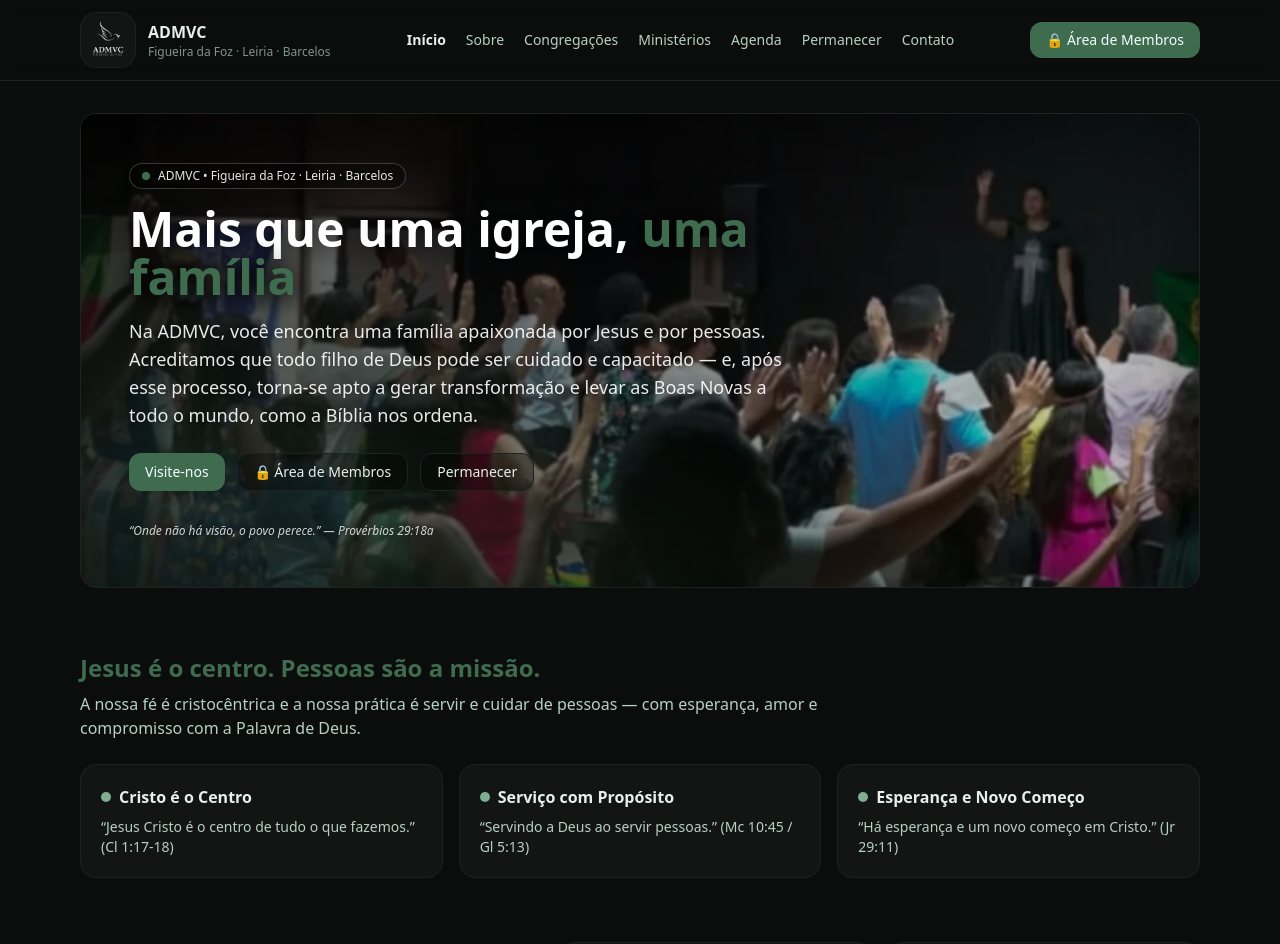
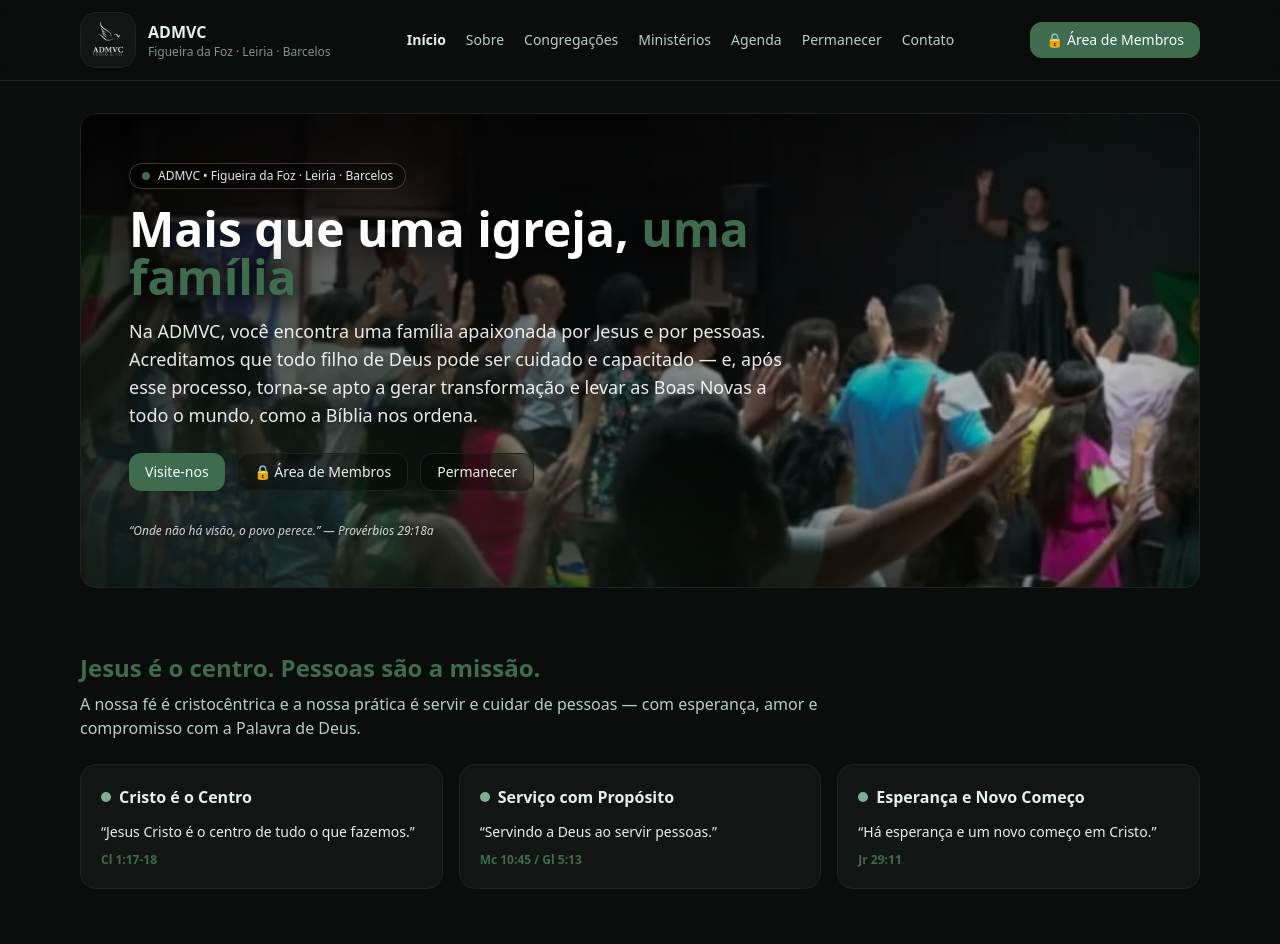
Before and after one commit to libertrendz/admvc-site, a Next.js app: page / in a window 1280 px wide. Shown: the top 944 px of the page. Built offline with nearby package versions, Linux system fonts and the light colour scheme.

Commit message:
Update page.tsx

```diff
--- a/app/page.tsx
+++ b/app/page.tsx
@@ -101,15 +101,18 @@ export default function HomePage() {
         <div className="grid gap-4 md:grid-cols-3">
           <FeatureCard
             title="Cristo é o Centro"
-            desc='“Jesus Cristo é o centro de tudo o que fazemos.” (Cl 1:17-18)'
+            text="Jesus Cristo é o centro de tudo o que fazemos."
+            reference="Cl 1:17-18"
           />
           <FeatureCard
             title="Serviço com Propósito"
-            desc='“Servindo a Deus ao servir pessoas.” (Mc 10:45 / Gl 5:13)'
+            text="Servindo a Deus ao servir pessoas."
+            reference="Mc 10:45 / Gl 5:13"
           />
           <FeatureCard
             title="Esperança e Novo Começo"
-            desc='“Há esperança e um novo começo em Cristo.” (Jr 29:11)'
+            text="Há esperança e um novo começo em Cristo."
+            reference="Jr 29:11"
           />
         </div>
       </section>
@@ -238,7 +241,17 @@ export default function HomePage() {
   );
 }
 
-function FeatureCard({ title, desc }: { title: string; desc: string }) {
+function FeatureCard({
+  title,
+  desc,
+  text,
+  reference
+}: {
+  title: string;
+  desc?: string;
+  text?: string;
+  reference?: string;
+}) {
   return (
     <div className="rounded-2xl border border-soft bg-bg2 p-5">
       <div className="flex items-center gap-2">
@@ -248,7 +261,17 @@ function FeatureCard({ title, desc }: { title: string; desc: string }) {
         />
         <h3 className="font-semibold text-fg">{title}</h3>
       </div>
-      <p className="mt-2 text-sm text-muted">{desc}</p>
+
+      {/* modo antigo (resto do site) */}
+      {desc ? <p className="mt-2 text-sm text-muted">{desc}</p> : null}
+
+      {/* modo ESSÊNCIA (novo) */}
+      {text ? (
+        <>
+          <p className="mt-3 text-sm text-fg leading-relaxed">“{text}”</p>
+          <div className="mt-2 text-xs font-semibold text-figueira">{reference}</div>
+        </>
+      ) : null}
     </div>
   );
 }
```
